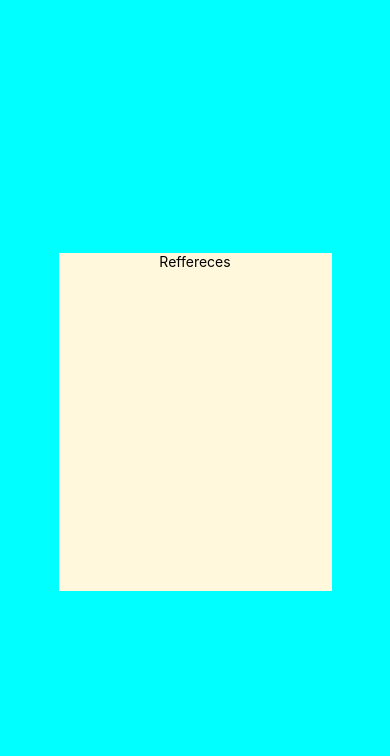
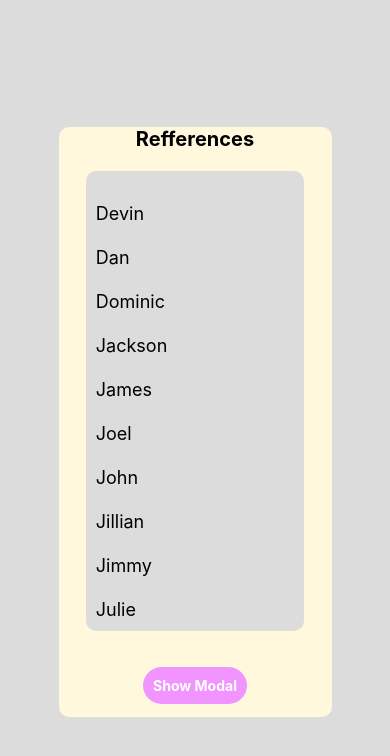
Before and after one commit to poorab21/Maid_In-FYP-, a React Native app in the folder Maidin/: screen / in a window 390 px wide. Shown: the top 756 px of the page. Built offline with nearby package versions, Linux system fonts and the light colour scheme.

Commit message:
feat: adding code for refference page

```diff
--- a/Maidin/App.js
+++ b/Maidin/App.js
@@ -1,22 +1,77 @@
 import { StatusBar } from "expo-status-bar";
 import React, { useState } from "react";
+import { FlatList, StyleSheet, Text, View } from 'react-native';
 import {
-  StyleSheet,
-  Text,
-  View,
+
+
+  Modal,
+  Pressable,
   Image,
   TextInput,
   Button,
   TouchableOpacity,
+  Box,
 } from "react-native";
 export default function App() {
   const [email, setEmail] = useState("");
   const [password, setPassword] = useState("");
+  const [modalVisible, setModalVisible] = useState(false);
   return (
     <View style={styles.container}>
       <StatusBar style="auto" />
       <View style={styles.box}>
-          <Text styles={styles.text}>Reffereces</Text>
+        <View styles={styles.heading}>
+          <Text style={styles.text}>Refferences</Text>
+        </View>
+        <View style={styles.list}>
+          <View style={styles.contain}>
+            <FlatList
+              data={[
+                { key: 'Devin' },
+                { key: 'Dan' },
+                { key: 'Dominic' },
+                { key: 'Jackson' },
+                { key: 'James' },
+                { key: 'Joel' },
+                { key: 'John' },
+                { key: 'Jillian' },
+                { key: 'Jimmy' },
+                { key: 'Julie' },
+              ]}
+              renderItem={({ item }) => <Text style={styles.item}>{item.key}</Text>}
+            />
+          </View>
+
+        </View>
+        <View style={styles.centeredView}>
+          <Modal
+            animationType="slide"
+            transparent={true}
+            visible={modalVisible}
+            onRequestClose={() => {
+              Alert.alert("Modal has been closed.");
+              setModalVisible(!modalVisible);
+            }}
+          >
+            <View style={styles.centeredView}>
+              <View style={styles.modalView}>
+                <Text style={styles.modalText}>Hello World!</Text>
+                <Pressable
+                  style={[styles.button, styles.buttonClose]}
+                  onPress={() => setModalVisible(!modalVisible)}
+                >
+                  <Text style={styles.textStyle}>Hide Modal</Text>
+                </Pressable>
+              </View>
+            </View>
+          </Modal>
+          <Pressable
+            style={[styles.button, styles.buttonOpen]}
+            onPress={() => setModalVisible(true)}
+          >
+            <Text style={styles.textStyle}>Show Modal</Text>
+          </Pressable>
+        </View>
       </View>
     </View>
   );
@@ -24,14 +79,98 @@
 const styles = StyleSheet.create({
   container: {
     flex: 1,
-    backgroundColor: "#00ffff",
+    backgroundColor: "#dcdcdc",
     alignItems: "center",
     justifyContent: "center",
+
   },
   box: {
     width: "70%",
-    height:"40%",
+    height: "70%",
     backgroundColor: "#fff8dc",
     alignItems: "center",
+    borderBottomLeftRadius: 10,
+    borderBottomRightRadius: 10,
+    borderTopLeftRadius: 10,
+    borderTopRightRadius: 10,
+    overflow: 'hidden',
+  },
+  heading: {
+    width: "70%",
+    height: "40%",
+
+  },
+  text: {
+    fontSize: 20,
+    fontWeight: "bold",
+
+  },
+  list: {
+    width: "80%",
+    height: "78%",
+    backgroundColor: "#dcdcdc",
+    marginTop: 20,
+    borderBottomLeftRadius: 10,
+    borderBottomRightRadius: 10,
+    borderTopLeftRadius: 10,
+    borderTopRightRadius: 10,
+    overflow: 'hidden',
+  },
+  contain: {
+    flex: 1,
+    paddingTop: 22
+  },
+  item: {
+    padding: 10,
+    fontSize: 18,
+    height: 44,
+  },
+  button: {
+    marginTop: 10,
+    width: 220,
+
+
+  },
+  centeredView: {
+    flex: 1,
+    justifyContent: "center",
+    alignItems: "center",
+    marginTop: 22
+  },
+  modalView: {
+    margin: 20,
+    backgroundColor: "white",
+    borderRadius: 20,
+    padding: 35,
+    alignItems: "center",
+    shadowColor: "#000",
+    shadowOffset: {
+      width: 0,
+      height: 2
+    },
+    shadowOpacity: 0.25,
+    shadowRadius: 4,
+    elevation: 5
+  },
+  button: {
+    borderRadius: 20,
+    padding: 10,
+    elevation: 2
+  },
+  buttonOpen: {
+    backgroundColor: "#F194FF",
+  },
+  buttonClose: {
+    backgroundColor: "#2196F3",
+  },
+  textStyle: {
+    color: "white",
+    fontWeight: "bold",
+    textAlign: "center"
+  },
+  modalText: {
+    marginBottom: 15,
+    textAlign: "center"
   }
+
 });
```
